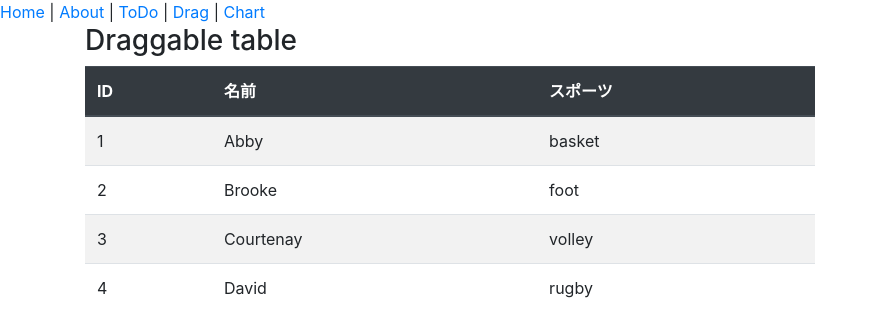
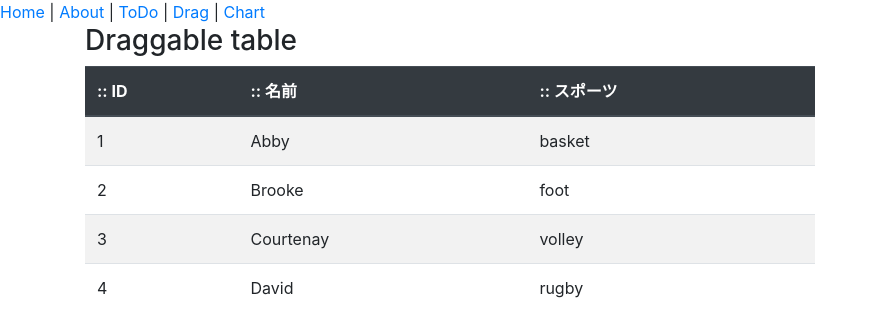
Before and after one commit to otera/hello-vue, a Vue app: page /drag in a window 1280 px wide. Shown: the top 336 px of the page, without its empty margins (0-877 px from the left). Built offline with nearby package versions, Linux system fonts and the light colour scheme.

Commit message:
ドラッグできる領域を指定

```diff
--- a/src/views/Drag.vue
+++ b/src/views/Drag.vue
@@ -5,13 +5,22 @@
 
       <table class="table table-striped">
         <thead class="thead-dark">
-          <draggable v-model="headers" tag="tr">
-            <th v-for="header in headers" :key="header.key" scope="col">{{ header.name }}</th>
+          <draggable
+            v-model="headers"
+            :options="{ handle: '.item-handle' }"
+            tag="tr"
+          >
+            <th v-for="header in headers" :key="header.key" scope="col">
+              <span class="item-handle">::</span>
+              {{ header.name }}
+            </th>
           </draggable>
         </thead>
         <tbody>
           <tr v-for="item in list" :key="item.name">
-            <td v-for="header in headers" :key="header.key">{{ item[header.key] }}</td>
+            <td v-for="header in headers" :key="header.key">
+              {{ item[header.key] }}
+            </td>
           </tr>
         </tbody>
       </table>
```
